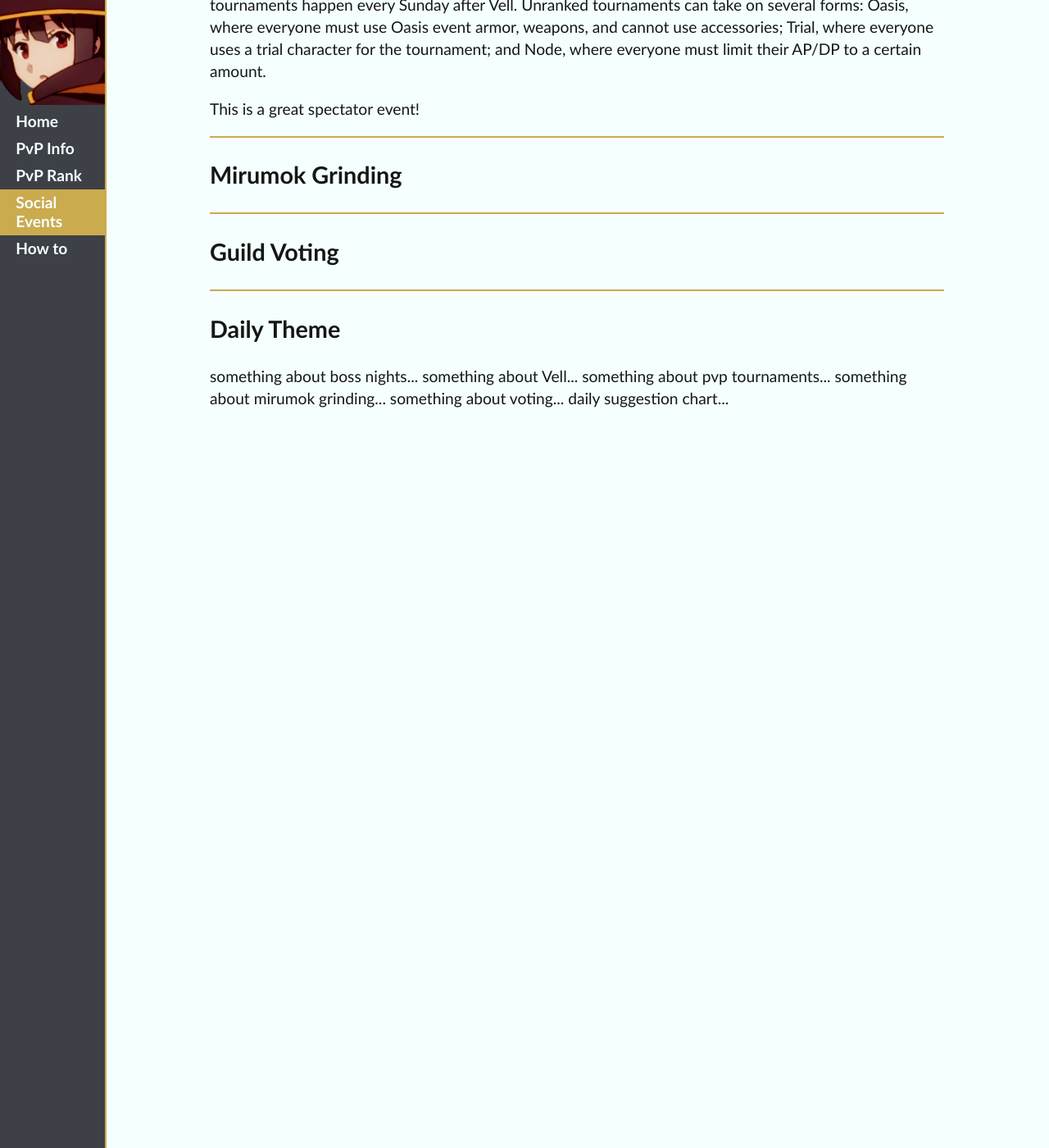
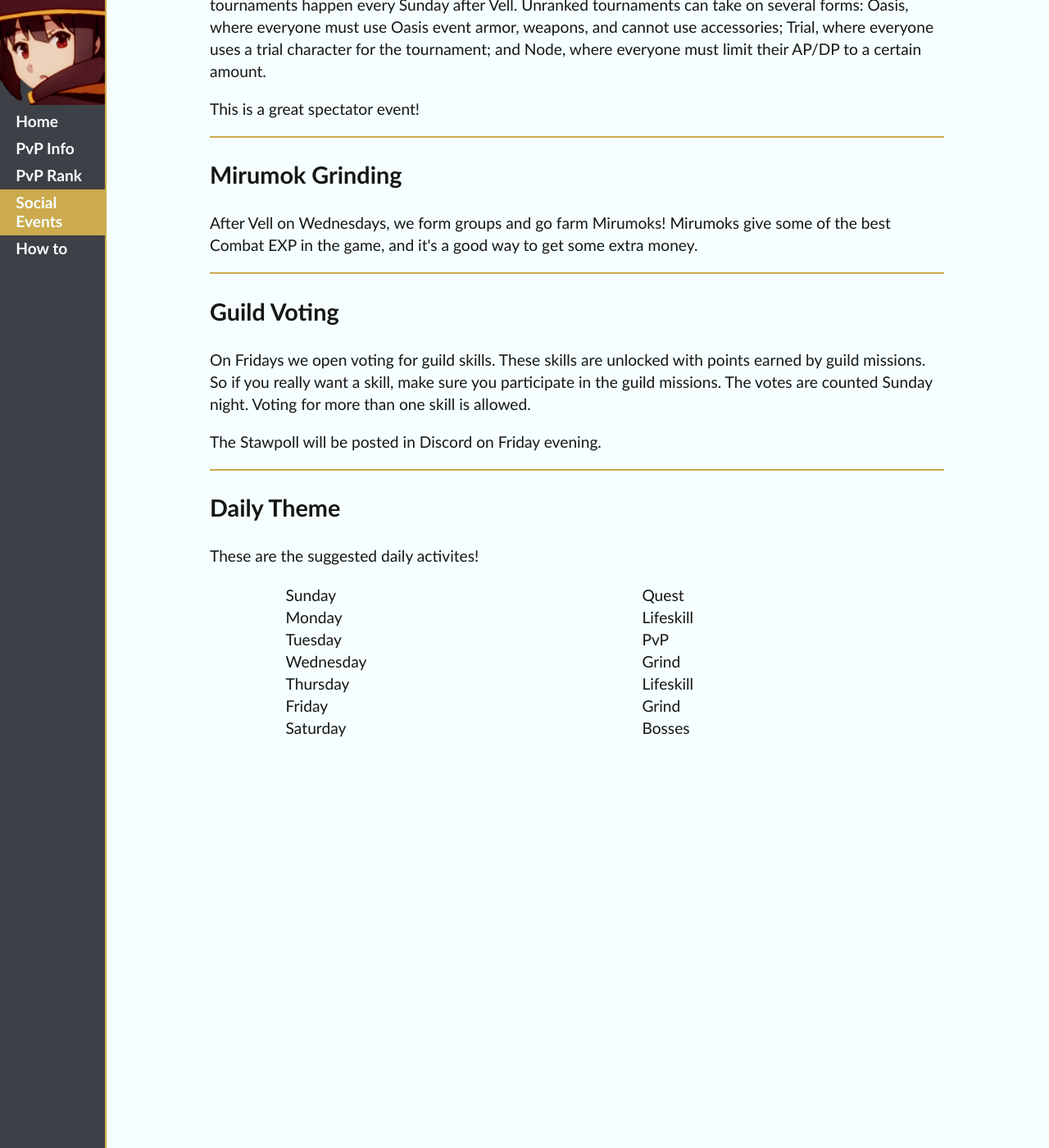
Before and after one commit to ideonella/ideonella.github.io, a Jekyll site: the page built from social.html, in a window 1280 px wide and 1400 px high, scrolled down 2239 px. Shown: the whole window at 82% size. Built offline with Jekyll 4.4.1, drawn with Linux system fonts in a browser that asks for light colours.

Commit message:
Update social.html

```diff
--- a/social.html
+++ b/social.html
@@ -58,9 +58,20 @@ title: Social Events
  amount.</p><p>This is a great spectator event!</p>
  <hr>
  <h3 id="mirumok-grinding">Mirumok Grinding</h3>
+<p>After Vell on Wednesdays, we form groups and go farm Mirumoks! Mirumoks give some of the best Combat EXP in the game, and it's a good way to get some extra money.</p>
  <hr>
  <h3 id="guild-voting">Guild Voting</h3>
+<p>On Fridays we open voting for guild skills. These skills are unlocked with points earned by guild missions. So if you really want a skill, make sure you participate in
+ the guild missions. The votes are counted Sunday night. Voting for more than one skill is allowed.</p><p>The Stawpoll will be posted in Discord on Friday evening.</p>
  <hr>
  <h3 id="daily-theme">Daily Theme</h3>
-
-<p>something about boss nights... something about Vell... something about pvp tournaments... something about mirumok grinding... something about voting... daily suggestion chart...</p>
+<p>These are the suggested daily activites!</p>
+<table><tbody>
+<tr><td>Sunday</td><td>Quest</td></tr>
+ <tr><td>Monday</td><td>Lifeskill</td></tr>
+ <tr><td>Tuesday</td><td>PvP</td></tr>
+ <tr><td>Wednesday</td><td>Grind</td></tr>
+ <tr><td>Thursday</td><td>Lifeskill</td></tr>
+ <tr><td>Friday</td><td>Grind</td></tr>
+ <tr><td>Saturday</td><td>Bosses</td></tr>
+</tbody></table>
```
